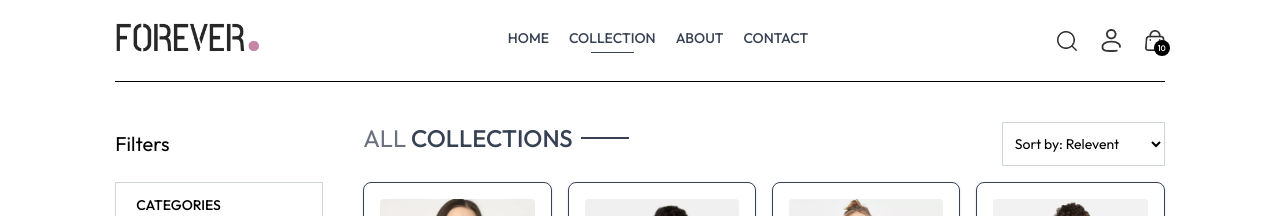
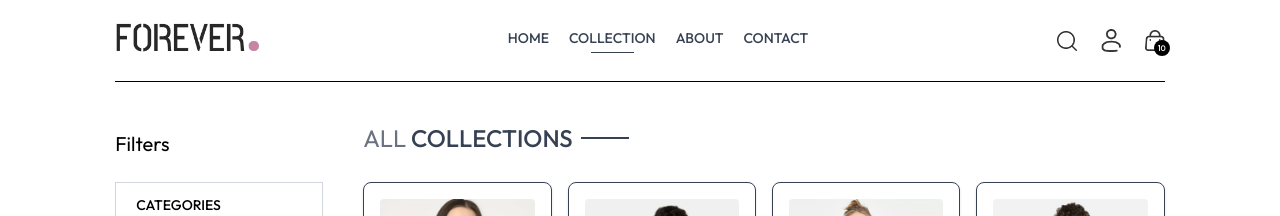
Before and after one commit to Premvibe/Forever-E-commerce, a React (Vite) app in the folder frontend/: page /collection in a window 1280 px wide. Shown: the top 216 px of the page. Built offline with nearby package versions, Linux system fonts and the light colour scheme.

Commit message:
collection

```diff
--- a/frontend/src/pages/Collection.jsx
+++ b/frontend/src/pages/Collection.jsx
@@ -194,17 +194,7 @@ const Collection = () => {
           <Title text1={'ALL'} text2={'COLLECTIONS'} />
 
           {/* Product Sort */}
-          <select
-            onChange={(e) => {
-              setSortType(e.target.value);
-            }}
-            value={sortType}
-            className="border border-gray-300 text-sm px-2"
-          >
-            <option value="relevent">Sort by: Relevent</option>
-            <option value="low-high">Sort by: Low to High</option>
-            <option value="high-low">Sort by: High to Low</option>
-          </select>
+
         </div>
 
         {/* Product List */}
```
